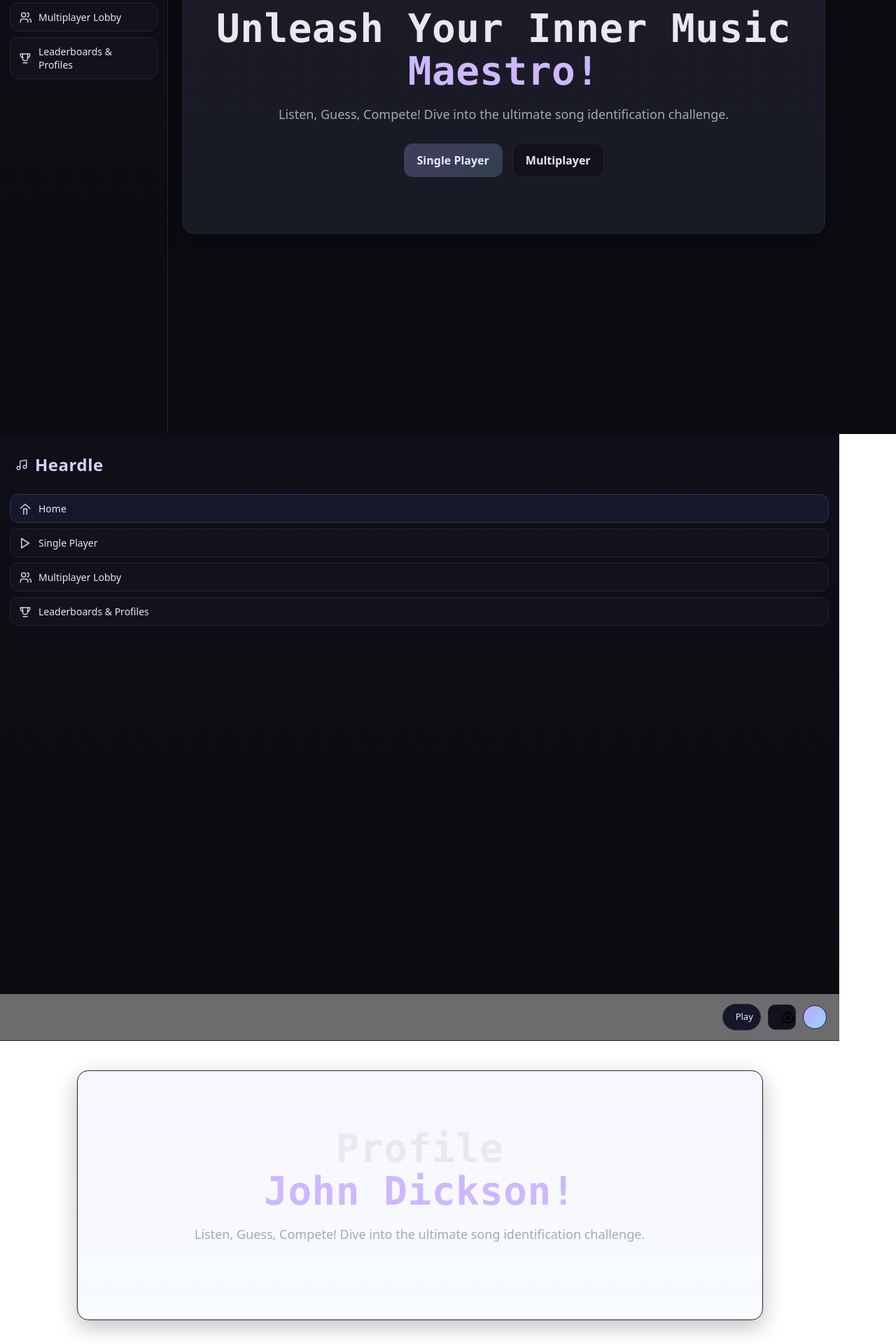
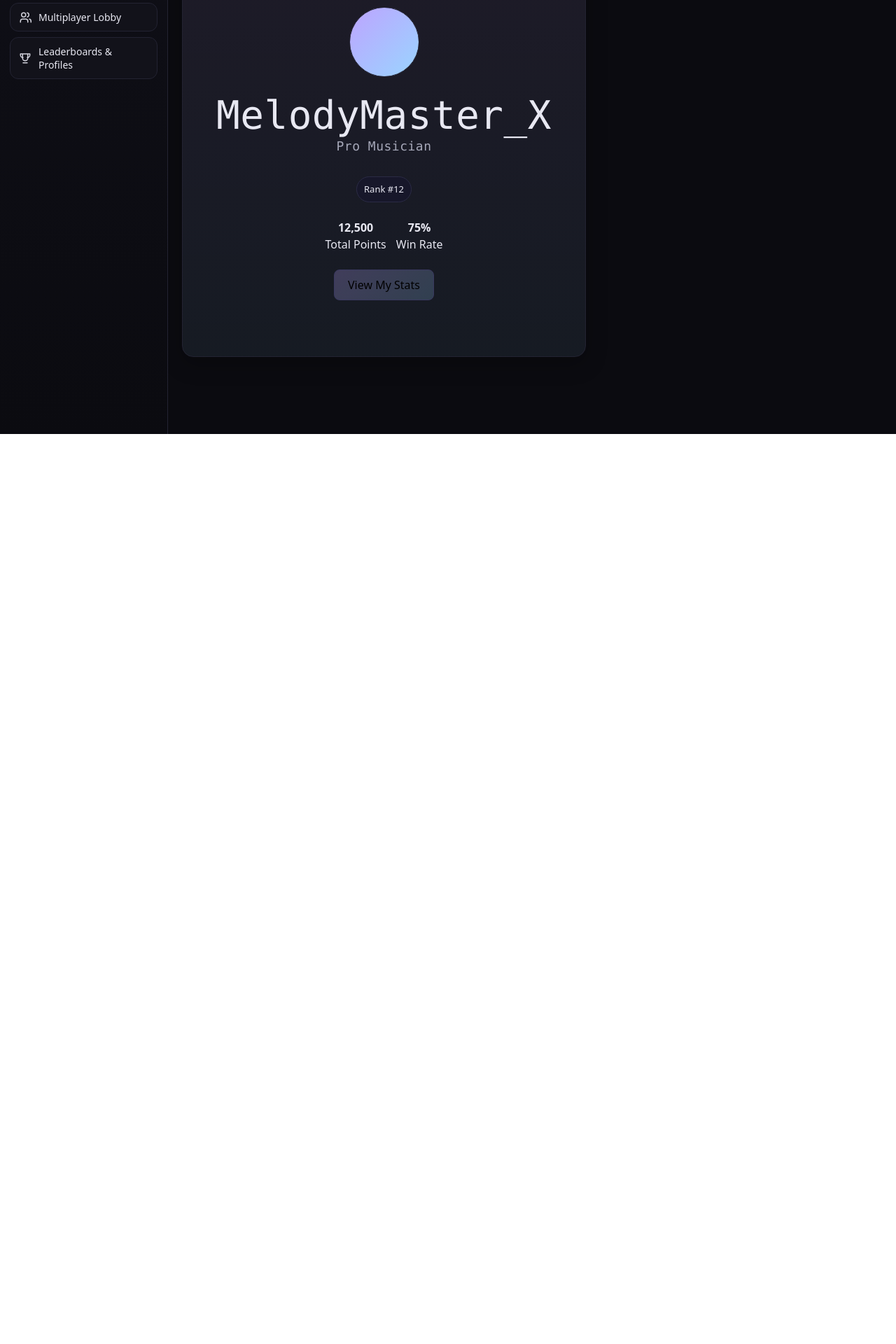
Before and after one commit to mando34/Heardle, a React (Vite) app: page / in a window 1280 px wide. Shown: the part 180-2100 px from the top of the page at 70% size. After the commit the page ends 800 px from the top, so only its background shows below. Built offline with nearby package versions, Linux system fonts and the light colour scheme.

Commit message:
Created simple UI for displaying user's profile and stats

```diff
--- a/src/App.jsx
+++ b/src/App.jsx
@@ -9,7 +9,6 @@ function App() {
 
   return (
     <>
-      <HomePage />
       <ProfilePage />
     </>
   )
--- a/src/pages/profilepage.jsx
+++ b/src/pages/profilepage.jsx
@@ -2,30 +2,61 @@ import Sidebar from "../components/sidebar";
 import Topbar from "../components/topbar";
 import "../css/home.css";
 
+import { MusicNoteIcon, HomeIcon, PlayIcon, UsersIcon, TrophyIcon } from "../components/icons";
+
 export default function ProfilePage() {
+
+  const username = "MelodyMaster_X";
+  const rank = 12;
+  const totalPoints = 12500;
+  const winRate = 75;
+
   return (
-    <div className="app-profile">
+    <div className="app-root">
       <Sidebar />
 
-      <main className="profile">
+      <main className="main" style={{ width: "100%" }}>
         <Topbar />
 
-        <section className="hero-wrap">
-          <div className="circle">
+        <section className="hero-wrap" style={{ width: "100%" }}>
+          <div className="hero" >
 
-          </div>
+            <div align="center">
+              <div className="avatar" style={{ width: "100px", height: "100px" }} title="User Profile"/>
+            </div>
 
-          <div className="hero">
-            <h1 className="headline">
-              <span>Profile</span>
-              <br />
-              <span className="accent">John Dickson!</span>
-            </h1>
+            <br></br>
 
-            <p className="tagline">
-              Listen, Guess, Compete! Dive into the ultimate song identification
-              challenge.
-            </p>
+            <div className="headline">
+              {username.toLocaleString()}
+              <div className="tagline">Pro Musician</div>
+            </div>
+
+            <div align="center">
+              <div className="chip" style={{ display: "inline-flex" }}>
+                Rank #{rank.toLocaleString()}</div>
+            </div>
+
+            <br></br>
+
+            <div className="cta-row">
+              <div>
+                <div><strong>{totalPoints.toLocaleString()}</strong></div>
+                <div>Total Points</div>
+              </div>
+
+              <div>
+                <div><strong>{winRate}%</strong></div>
+                <div>Win Rate</div>
+              </div>
+            </div>
+
+            <br></br>
+
+            <div>
+              <button className="pill-btn btn-primary">View My Stats</button>
+            </div>
+
           </div>
         </section>
       </main>
```
